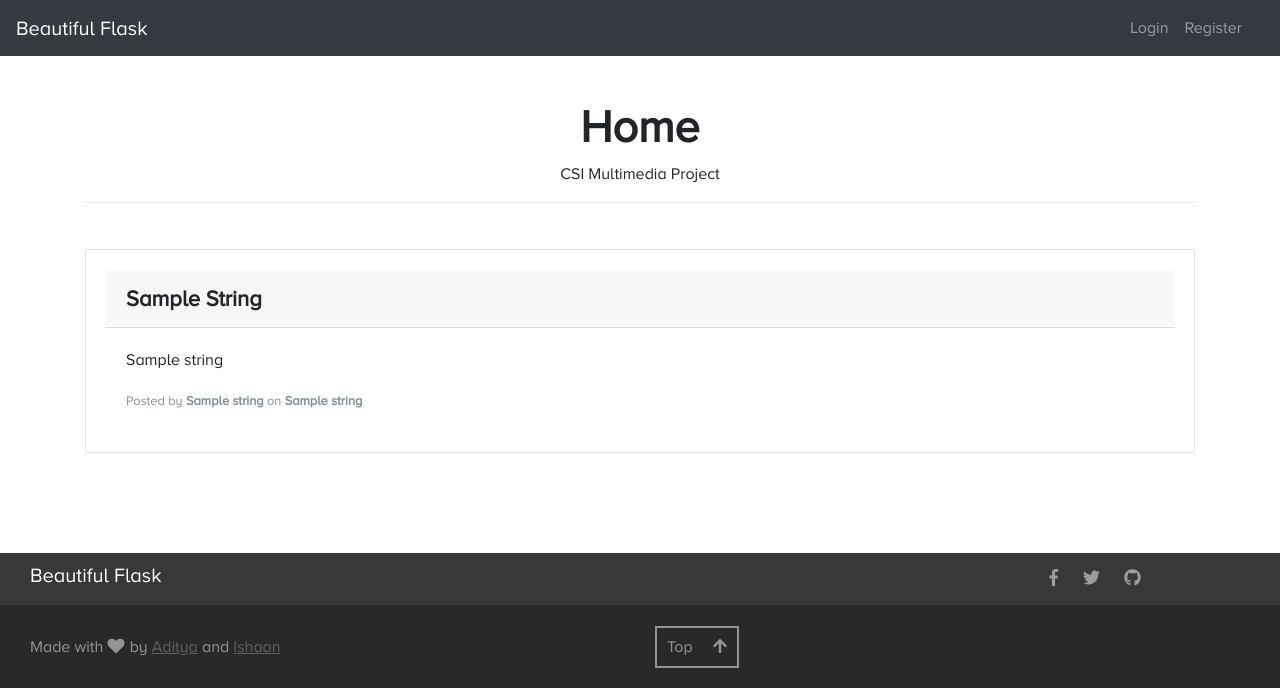
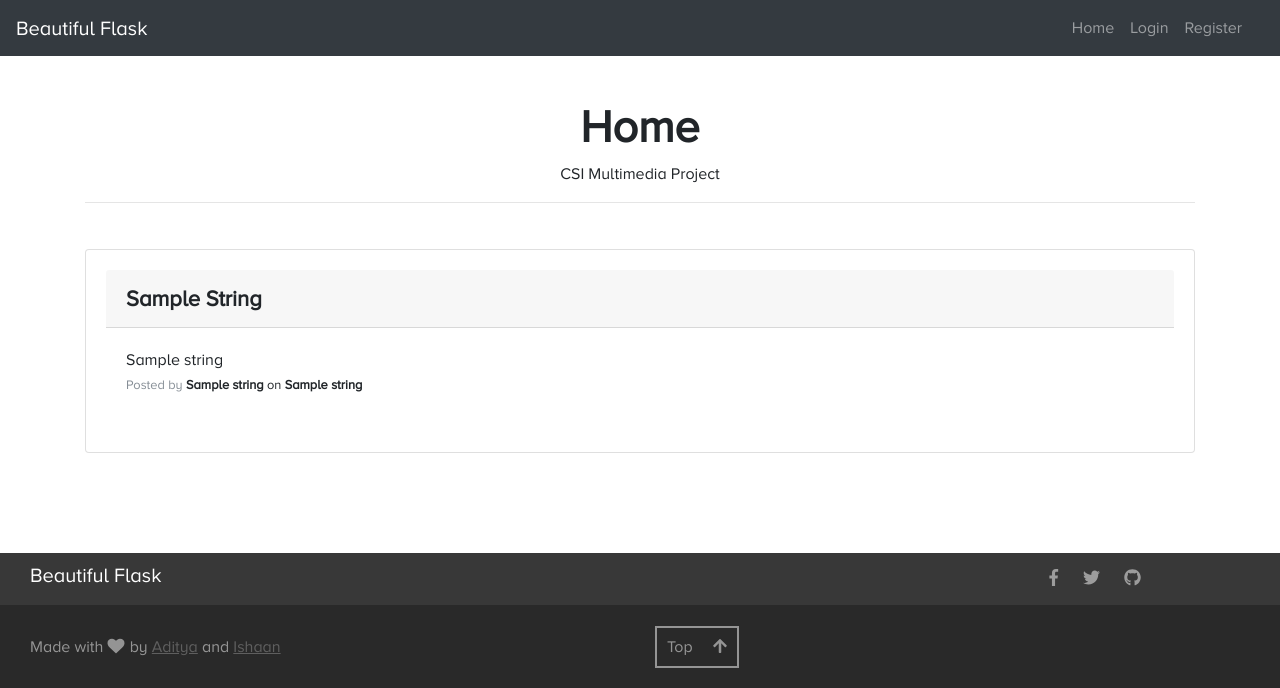
Before and after one commit to nzec/beautiful-flask, a Flask app: template templates/home.html in a window 1280 px wide. Shown: the top 688 px of the page. Run offline with Flask 2, Linux system fonts and the light colour scheme; the template is opened without the code that fills it: most values are stand-ins (such as "Sample title", 1, 10 or a date in 2020); some libraries are stand-ins or nearby versions; some web fonts are replaced.

Commit message:
Add files via upload

```diff
--- a/templates/home.html
+++ b/templates/home.html
@@ -24,7 +24,7 @@
 					    	{% else %}
 					    	<p class="card-text">{{ post.p.string }}</p>
 					    	{% endif %}
-					    	 <p class="card-text"><small class="text-muted">Posted by <b>{{ post.find("div",{"id":"author"}).string }}</b> on <b>{{ post.find("div",{"id":"datetime"}).string }}</b></small></p>
+					    	 <p class="card-text"><small class="text-muted">Posted by <a href = '/{{ post.find("div",{"id":"author"}).string }}'><b>{{ post.find("div",{"id":"author"}).string }}</b> on <b>{{ post.find("div",{"id":"datetime"}).string }}</b></small></p>
 
 					    </div>
 			  	</div>
--- a/templates/nav.html
+++ b/templates/nav.html
@@ -6,6 +6,9 @@
 
 	<div class="collapse navbar-collapse" id="navbarSupportedContent">
 		<ul class="navbar-nav mr-auto">
+			<li class="nav-item">
+				<a class="nav-link" href="/">Home</a>
+			</li>
 			{% if loggedin %}
 			<li class="nav-item">
 				<a class="nav-link" href="/newpost">New Post</a>
```
Also changed, not shown: templates/index.html (+22 -1 lines).
